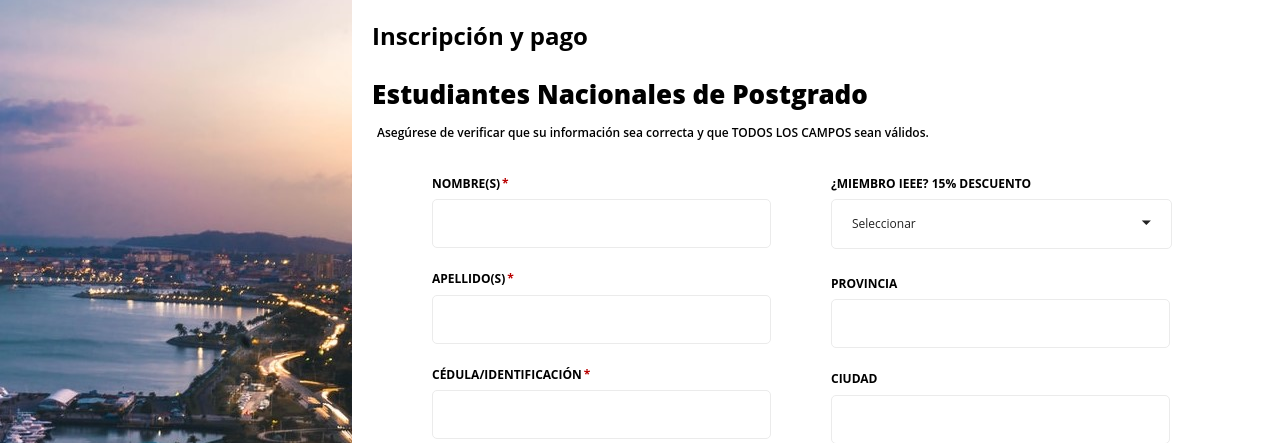
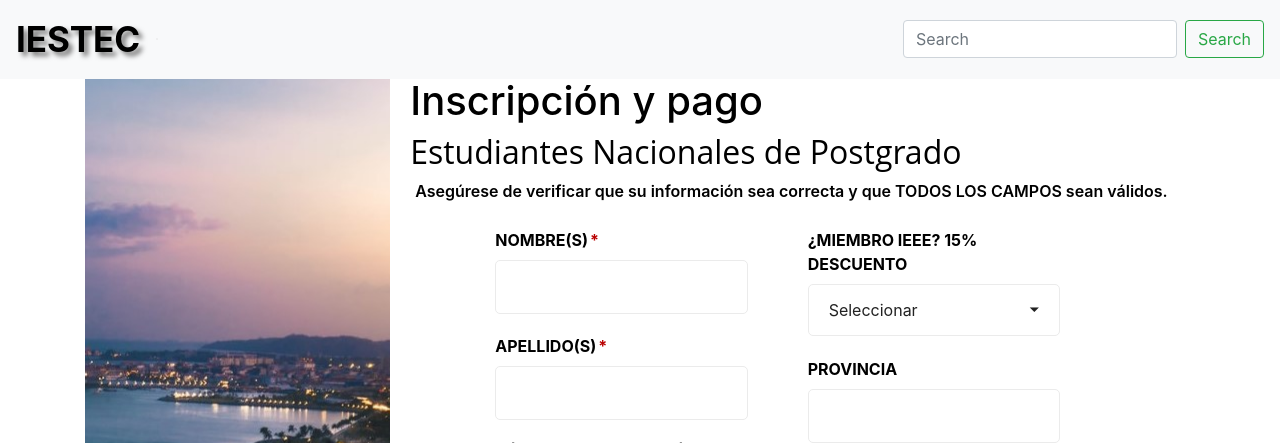
Before and after one commit to Digory23/IESTEC-DES7, a PHP site: page /php/Estudiantes_Nacionales_Postgrado.php in a window 1280 px wide. Shown: the top 443 px of the page. Run offline with PHP 8.4, Linux system fonts and the light colour scheme.

Commit message:
update NavBar en Estudiantes Nacionales Postgrado

```diff
--- a/php/Estudiantes_Nacionales_Postgrado.php
+++ b/php/Estudiantes_Nacionales_Postgrado.php
@@ -13,9 +13,39 @@
     <!-- Main css -->
     <link rel="stylesheet" href="../css/form css/styleform.css">
     <link rel="stylesheet" href="../css/prueba.css">
+    <link rel="stylesheet" href="https://stackpath.bootstrapcdn.com/bootstrap/4.3.1/css/bootstrap.min.css" integrity="sha384-ggOyR0iXCbMQv3Xipma34MD+dH/1fQ784/j6cY/iJTQUOhcWr7x9JvoRxT2MZw1T" crossorigin="anonymous">
+    <link rel="stylesheet" href="../css/nav.css">
+
+
 </head>
+
+<nav class="navbar navbar-expand-lg navbar-light bg-light">
+    <a class="navbar-brand" href="#">IESTEC</a>
+    <button class="navbar-toggler" type="button" data-toggle="collapse" data-target="#navbarSupportedContent" aria-controls="navbarSupportedContent" aria-expanded="false" aria-label="Toggle navigation">
+      <span class="navbar-toggler-icon"></span>
+    </button>
+    <div class="collapse navbar-collapse" id="navbarSupportedContent">
+      <ul class="navbar-nav mr-auto">
+        <li class="nav-item active">
+          <a class="nav-link" href="#">Inicio <span class="sr-only">(current)</span></a>
+        </li>
+        <li class="nav-item">
+          <a class="nav-link" href="#">Info</a>
+        </li>
+        <li class="nav-item">
+            <a class="nav-link" href="#">Registro</a>
+          </li>
+
+      </ul>
+      <form class="form-inline my-2 my-lg-0">
+        <input class="form-control mr-sm-2" type="search" placeholder="Search" aria-label="Search">
+        <button class="btn btn-outline-success my-2 my-sm-0" type="submit">Search</button>
+      </form>
+    </div>
+  </nav>
+
+
 <body>
-
     <div class="main">
         <div class="container">
             <div class="signup-content">
```
